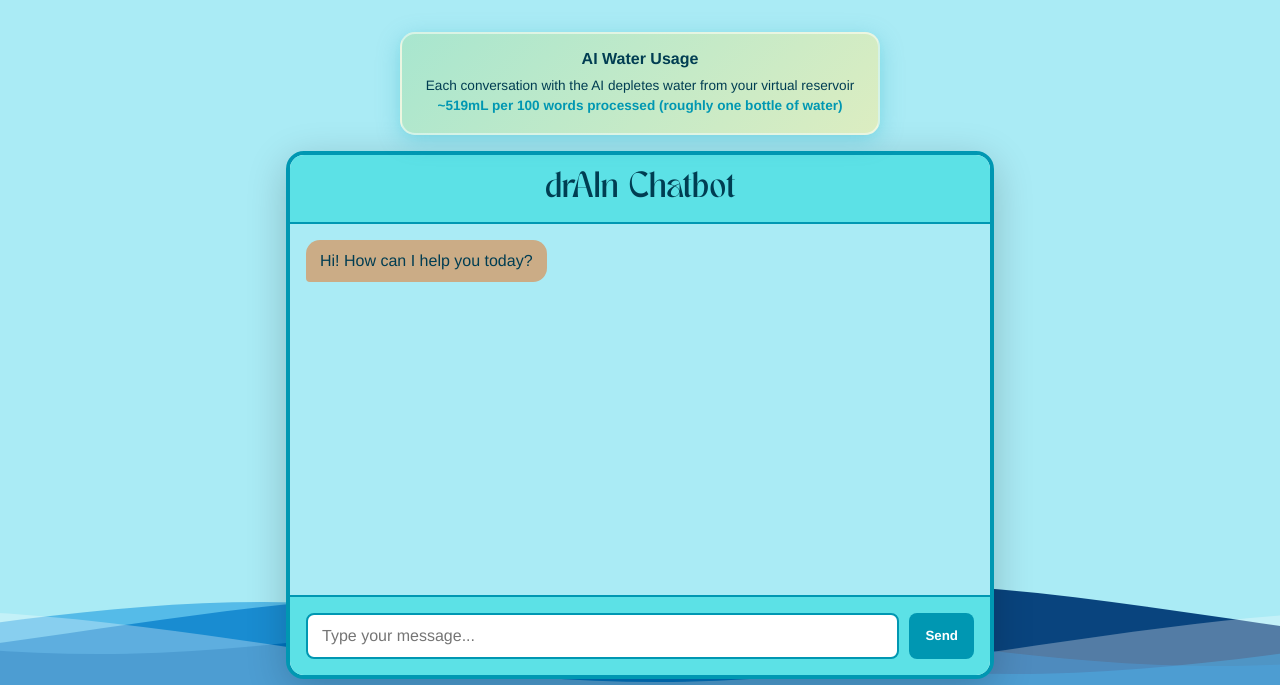
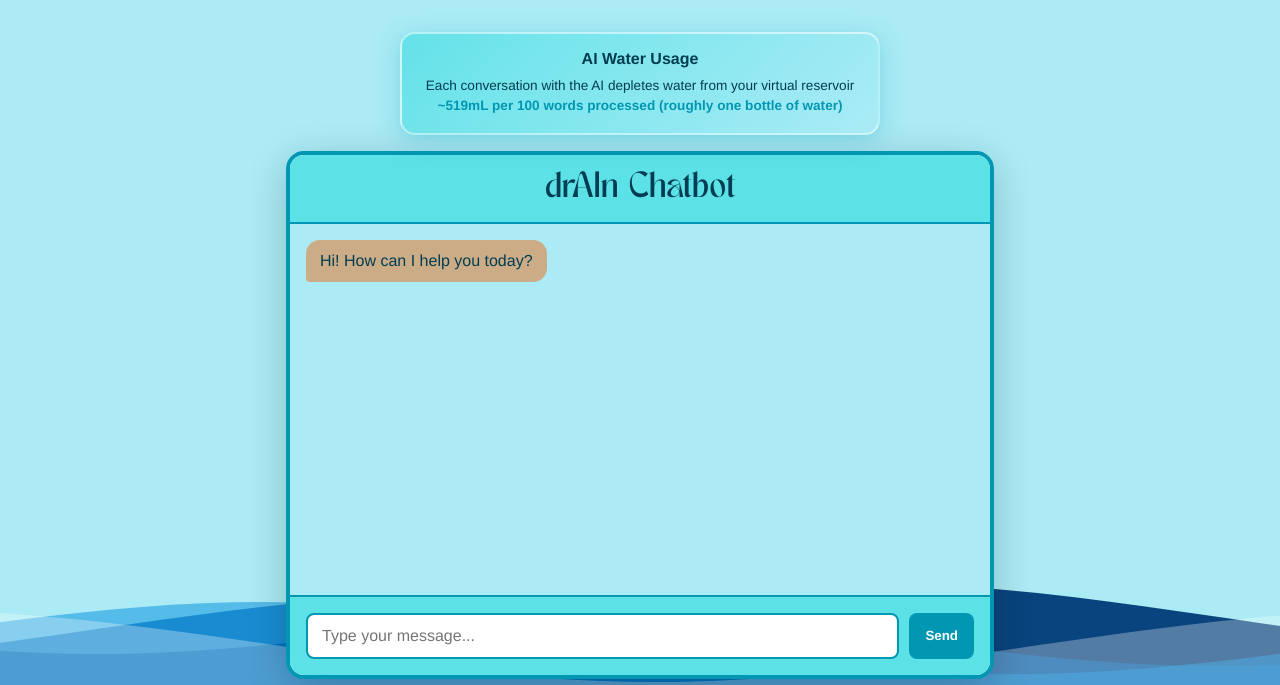
Before and after one commit to bcsanadi/drAIn, a Flask app: page /deplete in a window 1280 px wide; the page is wider, and only the part inside the window is pictured. Shown: the part 71-756 px from the top of that part. Run offline with Flask 3, Linux system fonts and the light colour scheme; a user stored in the database is signed in; tables that the repository leaves empty hold one stand-in row (values such as "Sample post").

Commit message:
box color

```diff
--- a/static/css/style.css
+++ b/static/css/style.css
@@ -1491,8 +1491,8 @@ body:has(.chat-card) main {
 
 /* Depletion Notice Styling */
 .depletion-notice {
-  background: linear-gradient(135deg, #a8e6cf 0%, #dcedc1 100%);
-  color: #2c5530;
+  background: linear-gradient(135deg, rgba(92, 225, 230, 0.9) 0%, rgba(170, 235, 245, 0.95) 100%);
+  color: var(--dark-blue);
   padding: 1rem 1.5rem;
   border-radius: 15px;
   margin-bottom: 1rem;
```
